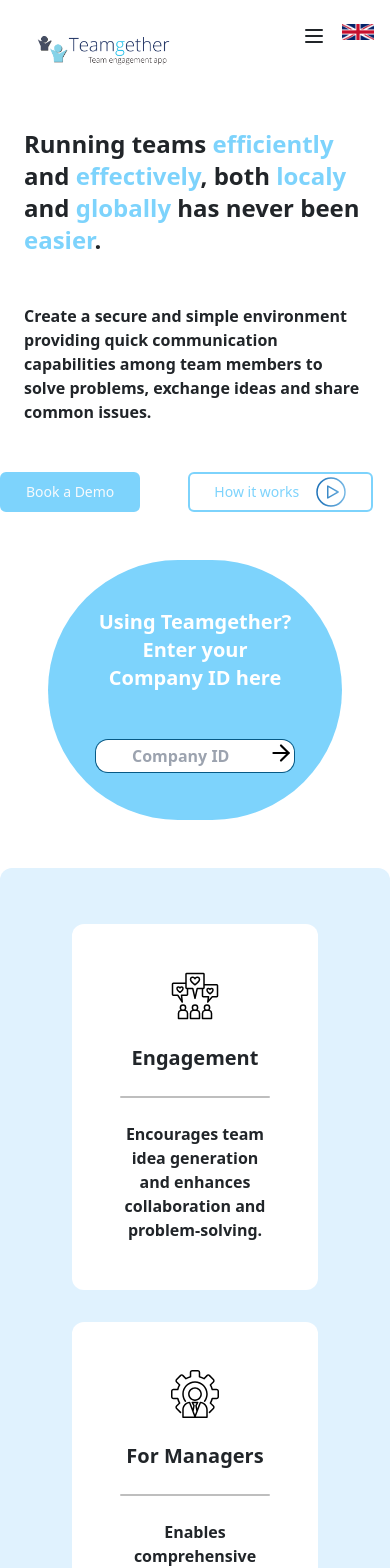
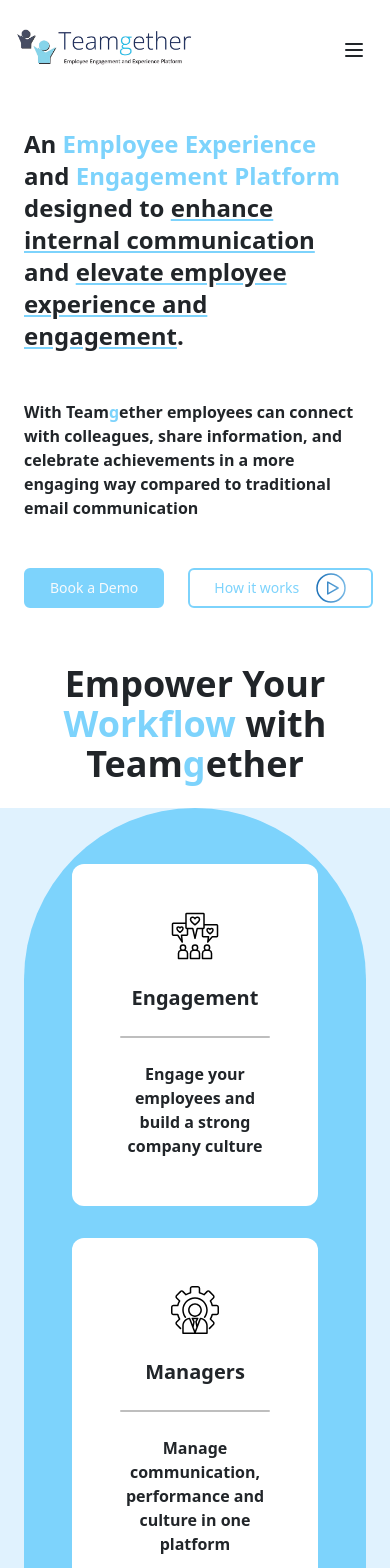
Before and after one commit to MYOB09/teamgetherv2, a React (Vite) app: page /#/ in a window 390 px wide. Shown: the top 1568 px of the page. Built offline with nearby package versions, Linux system fonts and the light colour scheme.

Commit message:
dexriptions changed and more features

```diff
--- a/src/Contactus.jsx
+++ b/src/Contactus.jsx
@@ -61,7 +61,7 @@
         </form>
       </div>
 
-      <div className=" ">
+      <div className=" " id="contact">
         <div className="text-center pt-4">
           <span className="text-4xl font-semibold">Contact us</span>
         </div>
--- a/src/MainContent.jsx
+++ b/src/MainContent.jsx
@@ -10,26 +10,33 @@
     <div>
       <div className="flex mb-8 mt-8 sm:mt-24 sm:mb-24 pt-18 h-full">
         <div className="w-full lg:w-7/12 lg:mx-4">
-          <div className="text-2xl lg:text-6xl font-bold mx-4">
-            Running teams <span className="text-sky-300">efficiently</span> and{" "}
-            <span className="text-sky-300 ">effectively</span>, both{" "}
-            <span className="text-sky-300">localy</span> and{" "}
-            <span className="text-sky-300">globally</span> has never been{" "}
-            <span className="text-sky-300">easier</span>.
+          <div className="text-2xl lg:text-5xl font-bold mx-4">
+            An <span className="text-sky-300">Employee Experience</span> and{" "}
+            <span className="text-sky-300 ">Engagement Platform</span> designed
+            to{" "}
+            <span className="underline decoration-sky-300">
+              enhance internal communication
+            </span>{" "}
+            and{" "}
+            <span className="underline decoration-sky-300">
+              elevate employee experience and engagement
+            </span>
+            .
           </div>
           <div className="text-normal sm:text-3xl pt-12 font-semibold mx-4">
-            Create a secure and simple environment providing quick communication
-            capabilities among team members to solve problems, exchange ideas
-            and share common issues.
+            With Team<span className="text-sky-300 font-bold">g</span>ether
+            employees can connect with colleagues, share information, and
+            celebrate achievements in a more engaging way compared to
+            traditional email communication
           </div>
-          <div className="flex md:justify-center pt-12 -pl-2">
+          <div className="flex mx-4 md:justify-center pt-12 -pl-2">
             <div className="">
               <Button className="border-sky-300 bg-sky-300 hover:bg-white hover:text-sky-300 border-2 hover:border-sky-300 sm:text-2xl sm:p-6">
                 Book a Demo
               </Button>
             </div>
 
-            <div className="mx-12 ">
+            <div className="mx-4 md:mx-12 ">
               <Button className="border-2 bg-white text-sky-300 border-sky-300 hover:bg-sky-300 hover:text-white sm:text-2xl ">
                 How it works
                 <div className="h-8 w-8 lg:h-10 lg:w-10 ml-4">
@@ -43,7 +50,7 @@
           <img src={PhoneIcon} className="" />
         </div>
       </div>
-      <div className="flex justify-center mt-12 mx-12 mb-12">
+      {/* <div className="flex justify-center mt-12 mx-12 mb-12">
         <div className="bg-sky-300 rounded-full w-full sm:w-6/12  text-center space-y-6 font-semibold p-12">
           <div className="text-xl">
             <p className="text-white">
@@ -65,7 +72,7 @@
             />
           </div>
         </div>
-      </div>
+      </div> */}
       <Teaser />
     </div>
   );
--- a/src/Navbar.jsx
+++ b/src/Navbar.jsx
@@ -1,5 +1,5 @@
 import ScrollIntoView from "react-scroll-into-view";
-import TeamgetherLogo from "./assets/teamgether-logo-2.png";
+import TeamgetherLogo from "./assets/logo3.jpg";
 import Greek from "./assets/greece.svg";
 import English from "./assets/englishflag.png";
 import {
@@ -23,10 +23,10 @@
   return (
     <div className="sticky top-0 z-[20]">
       <div className="bg-white items-center sticky top-0 flex justify-between w-full h-24">
-        <div>
+        <div className="ml-4 sm:ml-12">
           <a href="/teamgetherv2/#/home">
             <img
-              className=" h-12 lg:block sm:h-24 sm:w-auto hover:cursor-pointer"
+              className="w-44   sm:h-20 sm:w-auto hover:cursor-pointer"
               src={TeamgetherLogo}
             ></img>
           </a>
@@ -74,14 +74,14 @@
             <ScrollIntoView selector="#prices">Pricing</ScrollIntoView>
           </li>
           <li className="hidden lg:block aria-[current=page]:underline decoration-sky-300 font-semibold hover:cursor-pointer hover:underline">
-            Contact us
+            <ScrollIntoView selector="#contact">Contact us</ScrollIntoView>
           </li>
-          <li className="lg:hidden">
+          <li className="mt-2 lg:hidden mx-4">
             <button onClick={toggleMenu}>
               {isMenuOpen ? <X /> : <Menu />}
             </button>
           </li>
-          <li className="pr-4 w-12 h-12  ">
+          <li className="pr-4 w-12 h-12 hidden lg:block ">
             <DropdownMenu className="w-12 h-12">
               <DropdownMenuTrigger asChild>
                 <img
@@ -123,10 +123,18 @@
             >
               About
             </NavLink>
-            <ScrollIntoView selector="#prices" onClick={toggleMenu}>
+            <ScrollIntoView
+              selector="#prices"
+              onClick={toggleMenu}
+              className="font-semibold"
+            >
               Pricing
             </ScrollIntoView>
-            <ScrollIntoView selector="#contact" onClick={toggleMenu}>
+            <ScrollIntoView
+              selector="#contact"
+              onClick={toggleMenu}
+              className="font-semibold"
+            >
               Contact us
             </ScrollIntoView>
           </ul>
--- a/src/Pages/DspacePage.jsx
+++ b/src/Pages/DspacePage.jsx
@@ -5,12 +5,31 @@
 import StorageImg from "../assets/documentstorage.png";
 import CardImg from "../assets/businessdigitalcard.png";
 
+import { useNavigate } from "react-router-dom";
+
+import { CircleChevronLeft, CircleChevronRight } from "lucide-react";
+
 function DSpacePage() {
+  const navigate = useNavigate();
   return (
     <div>
       <Navbar />
       <div className="mt-2 text-center w-full" id="start">
-        <div className="text-2xl font-bold text-4xl mb-4">Digital Space </div>
+        <div className="text-2xl font-bold text-4xl mb-4">
+          <button
+            className="text-sky-300"
+            onClick={() => navigate("/managers")}
+          >
+            <CircleChevronLeft />
+          </button>{" "}
+          Digital Space{" "}
+          <button
+            className="text-sky-300"
+            onClick={() => navigate("/reporting")}
+          >
+            <CircleChevronRight />
+          </button>
+        </div>
         <hr className=" bg-blue-300 border-2 rounded-full border-sky-300 " />
         <div className="grid auto-grid-auto sm:grid-cols-3 pt-4 px-12">
           <div className="text-center m-4 bg-gray-100 rounded-xl">
--- a/src/Pages/ManagersPage.jsx
+++ b/src/Pages/ManagersPage.jsx
@@ -1,6 +1,10 @@
 import Navbar from "@/Navbar";
 import Contactus from "@/Contactus";
 import Footer from "@/Footer";
+
+import { useNavigate } from "react-router-dom";
+
+import { CircleChevronLeft, CircleChevronRight } from "lucide-react";
 
 import PerformanceImg from "../assets/performancefeedback.png";
 import EvaluationImg from "../assets/360evaluation.png";
@@ -9,11 +13,26 @@
 import SurveysImg from "../assets/surveysandpolls.png";
 
 function ManagersPage() {
+  const navigate = useNavigate();
   return (
     <div>
       <Navbar />
       <div className="mt-2 text-center w-full">
-        <div className="text-4xl font-bold mb-4">For Managers </div>
+        <div className="text-4xl font-bold mb-4">
+          <button
+            className="text-sky-300"
+            onClick={() => navigate("/engagement")}
+          >
+            <CircleChevronLeft />
+          </button>{" "}
+          For Managers{" "}
+          <button
+            className="text-sky-300"
+            onClick={() => navigate("/digitalspace")}
+          >
+            <CircleChevronRight />
+          </button>
+        </div>
         <hr className=" bg-blue-300 border-2 rounded-full border-sky-300 " />
         <div className="grid auto-grid-auto sm:grid-cols-5 pt-4 px-12">
           <div className="text-center m-4 p-4 bg-gray-100 rounded-xl">
--- a/src/Pages/ReportingPage.jsx
+++ b/src/Pages/ReportingPage.jsx
@@ -5,12 +5,25 @@
 import AnalyticsImg from "../assets/analyticsandreports.png";
 import XlImg from "../assets/xlextractofreports.png";
 
+import { useNavigate } from "react-router-dom";
+
+import { CircleChevronLeft, CircleChevronRight } from "lucide-react";
+
 function ReportingPage() {
+  const navigate = useNavigate();
   return (
     <div>
       <Navbar />
       <div className="p-4 mt-2 text-center w-full">
-        <div className="text-4xl font-bold mb-4">Reporting </div>
+        <div className="text-4xl font-bold mb-4">
+          <button
+            className="text-sky-300"
+            onClick={() => navigate("/digitalspace")}
+          >
+            <CircleChevronLeft />
+          </button>{" "}
+          Reporting{" "}
+        </div>
         <hr className=" bg-blue-300 border-2 rounded-full border-sky-300  " />
         <div className="grid auto-grid-auto sm:grid-cols-2 pt-4 px-12">
           <div className="text-center m-4 bg-gray-100 p-4 rounded-xl">
--- a/src/Teaser.jsx
+++ b/src/Teaser.jsx
@@ -7,17 +7,21 @@
 function Teaser() {
   return (
     <div className=" rounded-xl bg-sky-100 ">
-      <div className="py-4 grid sm:grid-cols-2 mx-4 rounded-full pb-12">
-        <a href="/teamgetherv2/#/engagement">
-          <div className="bg-white mx-12 rounded-xl mt-8 p-12 text-center hover:cursor-pointer hover:bg-gray-100 hover:cursor-pointer hover:bg-gray-100">
+      <div className="text-center bg-white font-semibold text-4xl py-4">
+        Empower Your <span className="text-sky-300 font-bold">Workflow</span>{" "}
+        with Team
+        <span className="text-sky-300 font-bold">g</span>ether
+      </div>
+      <div className="py-4 grid sm:grid-cols-2 mx-4 rounded-full pb-12 bg-sky-300">
+        <a href="/teamgetherv2/#/engagement" className="">
+          <div className="bg-white mx-12 rounded-xl mt-8 p-12 text-center hover:cursor-pointer hover:bg-gray-100 hover:cursor-pointer hover:bg-gray-300">
             <div className="flex justify-center ">
               <img src={Engage} className="w-12 h-12 " />
             </div>
             <div className="text-xl font-bold pt-4  pb-4">Engagement </div>
             <hr className="  border-2 rounded-full border-black" />
             <p className="pt-4 font-semibold">
-              Encourages team idea generation and enhances collaboration and
-              problem-solving.
+              Engage your employees and build a strong company culture
             </p>
           </div>
         </a>
@@ -26,11 +30,10 @@
             <div className="flex justify-center">
               <img src={Manage} className="w-12 h-12 " />
             </div>
-            <div className="text-xl font-bold pt-4 pb-4">For Managers </div>
+            <div className="text-xl font-bold pt-4 pb-4"> Managers </div>
             <hr className="  border-2 rounded-full border-black" />
             <p className="pt-4 font-semibold">
-              Enables comprehensive performance appraisals, fostering employee
-              development.
+              Manage communication, performance and culture in one platform
             </p>
           </div>
         </a>
```
Also changed, not shown: src/Pages/EngagementPage.jsx (+18 -1 lines), src/assets/logo3.jpg (added), 5 other files (tests, documents, lock files or other folders).
